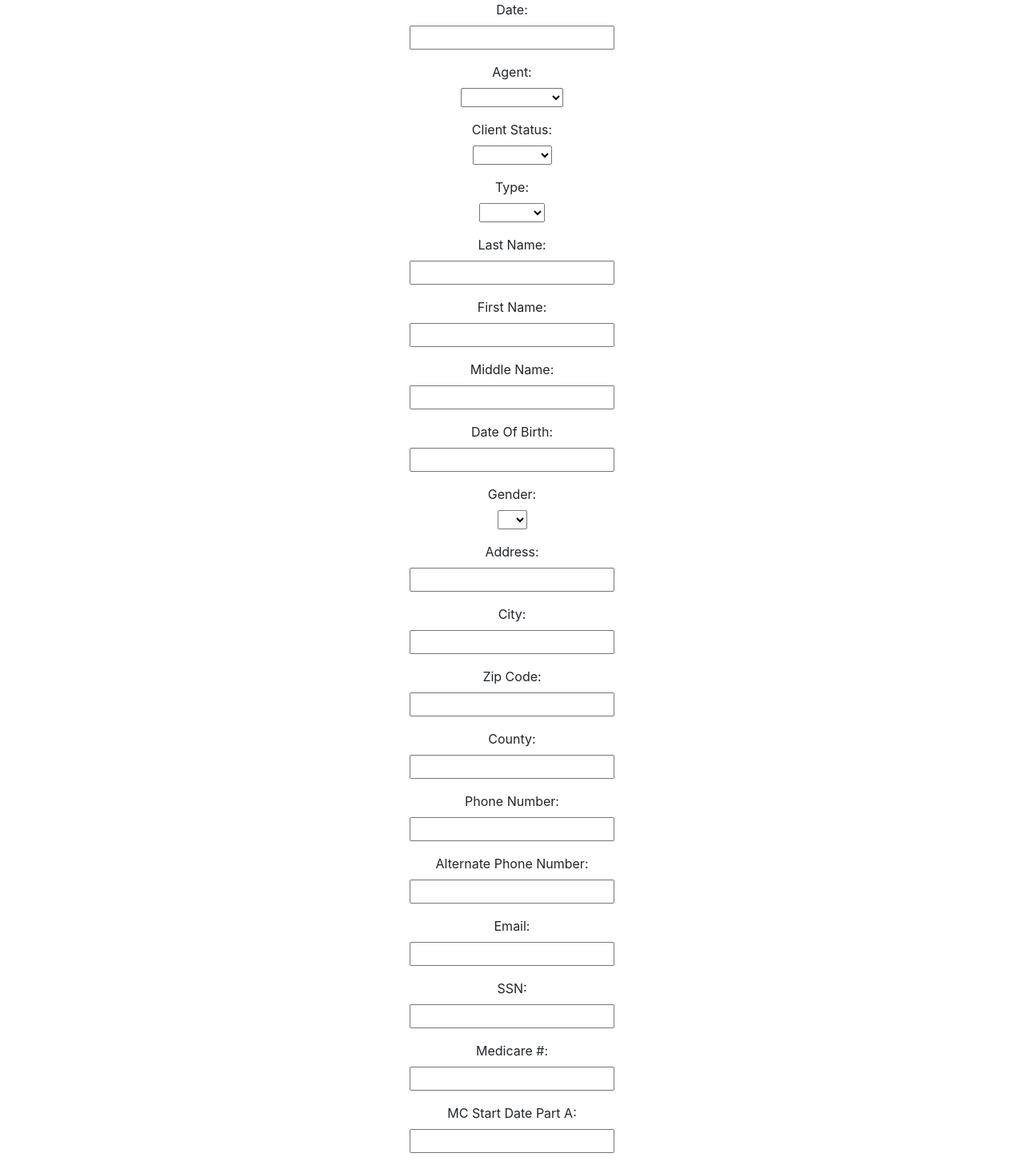
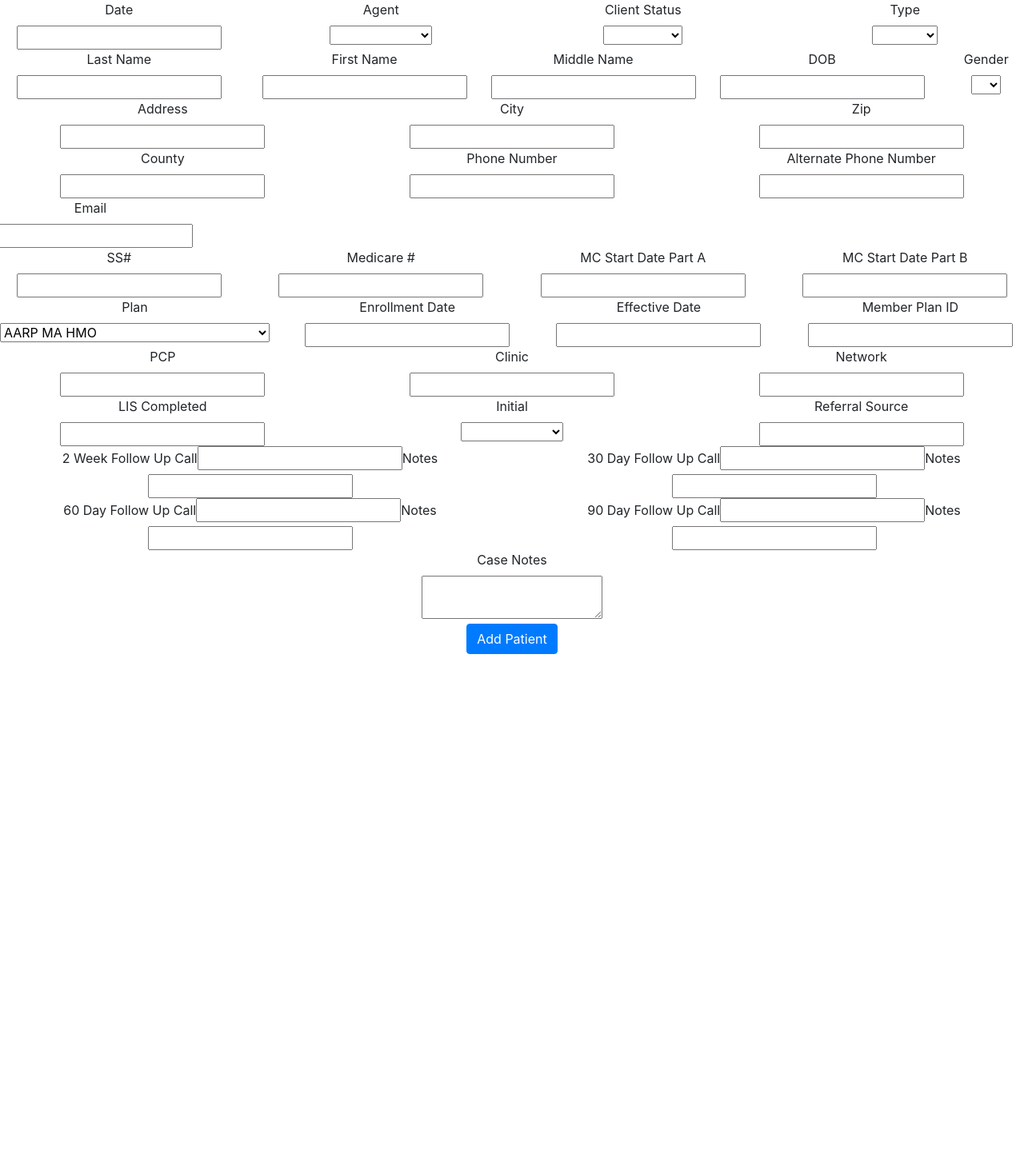
Before and after one commit to ericvasquez/gicDB, a React (Create React App) app in the folder client/: page /api/patient/new in a window 1280 px wide. Shown: the part 80-1542 px from the top of the page at 80% size. After the commit the page ends 898 px from the top, so only its background shows below. Built offline with nearby package versions, Linux system fonts and the light colour scheme.

Commit message:
changed layout of form

```diff
--- a/client/src/components/PatientForm.jsx
+++ b/client/src/components/PatientForm.jsx
@@ -25,19 +25,16 @@ export default () => {
 	const [patientZipCode, setPatientZipCode] = useState("");
 	const [patientCounty, setPatientCounty] = useState("");
 	const [patientPhoneNumber, setPatientPhoneNumber] = useState("");
-	const [patientAlternatePhoneNumber, setPatientAlternatePhoneNumber] = useState("");
+	const [
+		patientAlternatePhoneNumber,
+		setPatientAlternatePhoneNumber,
+	] = useState("");
 	const [patientMedicareNumber, setPatientMedicareNumber] = useState("");
 	const [patientDateOfBirth, setPatientDateOfBirth] = useState("");
 	const [patientSSN, setPatientSSN] = useState("");
 	const [patientPlan, setPatientPlan] = useState("");
-	const [
-		patientEnrollmentDate,
-		setPatientEnrollmentDate,
-	] = useState("");
-	const [
-		patientEffectiveDate,
-		setPatientEffectiveDate,
-	] = useState("");
+	const [patientEnrollmentDate, setPatientEnrollmentDate] = useState("");
+	const [patientEffectiveDate, setPatientEffectiveDate] = useState("");
 	const [patientMemberId, setPatientMemberId] = useState("");
 	const [patientDoctor, setPatientDoctor] = useState("");
 	const [patientClinic, setPatientClinic] = useState("");
@@ -47,11 +44,18 @@ export default () => {
 	const [twoWeekFollowUpCall, setTwoWeekFollowUpCall] = useState("");
 	const [twoWeekFollowUpCallNotes, setTwoWeekFollowUpCallNotes] = useState("");
 	const [oneMonthFollowUpCall, setOneMonthFollowUpCall] = useState("");
-	const [oneMonthFollowUpCallNotes, setOneMonthFollowUpCallNotes] = useState("");
+	const [oneMonthFollowUpCallNotes, setOneMonthFollowUpCallNotes] = useState(
+		"",
+	);
 	const [twoMonthFollowUpCall, setTwoMonthFollowUpCall] = useState("");
-	const [twoMonthFollowUpCallNotes, setTwoMonthFollowUpCallNotes] = useState("");
+	const [twoMonthFollowUpCallNotes, setTwoMonthFollowUpCallNotes] = useState(
+		"",
+	);
 	const [threeMonthFollowUpCall, setThreeMonthFollowUpCall] = useState("");
-	const [threeMonthFollowUpCallNotes, setThreeMonthFollowUpCallNotes] = useState("");
+	const [
+		threeMonthFollowUpCallNotes,
+		setThreeMonthFollowUpCallNotes,
+	] = useState("");
 	const [patientCaseNotes, setPatientCaseNotes] = useState("");
 	const [patientReferralDate, setPatientReferralDate] = useState("");
 	const [patientEmail, setPatientEmail] = useState("");
@@ -73,22 +77,40 @@ export default () => {
 	const [mspConfirmedDateInitials, setMspConfirmedDateInitials] = useState("");
 	const [mspDaysFromFaxDate, setMspDaysFromFaxDate] = useState("");
 	const [mspTwoWeekFUDate, setMspTwoWeekFUDate] = useState("");
-	const [mspTwoWeekFUDateCompleted, setMspTwoWeekFUDateCompleted] = useState("");
-	const [mspTwoWeekFUDateCompletedInitials, setMspTwoWeekFUDateCompletedInitials] = useState("");
+	const [mspTwoWeekFUDateCompleted, setMspTwoWeekFUDateCompleted] = useState(
+		"",
+	);
+	const [
+		mspTwoWeekFUDateCompletedInitials,
+		setMspTwoWeekFUDateCompletedInitials,
+	] = useState("");
 	const [mspFourWeekFUDate, setMspFourWeekFUDate] = useState("");
-	const [mspFourWeekFUDateCompleted, setMspFourWeekFUDateCompleted] = useState("");
-	const [mspFourWeekFUDateCompletedInitials, setMspFourWeekFUDateCompletedInitials] = useState("");
+	const [mspFourWeekFUDateCompleted, setMspFourWeekFUDateCompleted] = useState(
+		"",
+	);
+	const [
+		mspFourWeekFUDateCompletedInitials,
+		setMspFourWeekFUDateCompletedInitials,
+	] = useState("");
 	const [mspSixWeekFUDate, setMspSixWeekFUDate] = useState("");
-	const [mspSixWeekFUDateCompleted, setMspSixWeekFUDateCompleted] = useState("");
-	const [mspSixWeekFUDateCompletedInitials, setMspSixWeekFUDateCompletedInitials] = useState("");
+	const [mspSixWeekFUDateCompleted, setMspSixWeekFUDateCompleted] = useState(
+		"",
+	);
+	const [
+		mspSixWeekFUDateCompletedInitials,
+		setMspSixWeekFUDateCompletedInitials,
+	] = useState("");
 	const [mspLetterRecievedDate, setMspLetterRecievedDate] = useState("");
-	const [mspLetterRecievedInitials, setMspLetterRecievedInitials] = useState("");
+	const [mspLetterRecievedInitials, setMspLetterRecievedInitials] = useState(
+		"",
+	);
 	const [mspFaxedInsurance, setMspFaxedInsurance] = useState("");
-	const [mspFaxedInsuranceInitials, setMspFaxedInsuranceInitials] = useState("");
+	const [mspFaxedInsuranceInitials, setMspFaxedInsuranceInitials] = useState(
+		"",
+	);
 	const [mspLetterToAgent, setMspLetterToAgent] = useState("");
 	const [mspLetterToAgentInitials, setMspLetterToAgentInitials] = useState("");
 	const [mspNotes, setMspNotes] = useState("");
-
 
 	const onSubmitHandler = (e) => {
 		e.preventDefault();
@@ -168,7 +190,7 @@ export default () => {
 				mspFaxedInsuranceInitials,
 				mspLetterToAgent,
 				mspLetterToAgentInitials,
-				mspNotes
+				mspNotes,
 			})
 			.then((res) => {
 				if (res.data.error) {
@@ -193,23 +215,19 @@ export default () => {
 			))}
 			<Link to={`/api/patients`}>back to home</Link>
 			<h1>Add New</h1>
-			<p>
-				<label>Date:</label>
-				<br />
+			<div class="row g-2">
+				<div class="col-md-3">
+					<label>Date</label>
+					<br></br>
 					<input
 						type="text"
 						onChange={(e) => setInitialDate(e.target.value)}
 						value={initialDate}
 					/>
-			</p>
-			<p>
-				<label>Agent:</label>
-				<br />
-				{/* <input
-					type="text"
-					onChange={(e) => setAgentInitials(e.target.value)}
-					value={agentInitials}
-				/> */}
+				</div>
+				<div class="col-md-3">
+					<label>Agent</label>
+					<br></br>
 					<select
 						value={agentInitials}
 						onChange={(e) => setAgentInitials(e.target.value)}>
@@ -220,9 +238,9 @@ export default () => {
 						<option value="Lisa Streeter">Lisa Streeter</option>
 						<option value="Other">Other</option>
 					</select>
-			</p>
-			<p>
-				<label>Client Status:</label>
+				</div>
+				<div class="col-md-3">
+					<label>Client Status</label>
 					<br />
 					<select
 						value={patientStatus}
@@ -233,9 +251,9 @@ export default () => {
 						<option value="Deceased">Deceased</option>
 						<option value="Potential">Potential</option>
 					</select>
-			</p>
-			<p>
-				<label>Type:</label>
+				</div>
+				<div class="col-md-3">
+					<label>Type</label>
 					<br />
 					<select
 						value={patientType}
@@ -245,45 +263,48 @@ export default () => {
 						<option value="Flip">Flip</option>
 						<option value="GIC Flip">GIC Flip</option>
 					</select>
-			</p>
-			<p>
-				<label>Last Name:</label>
+				</div>
+			</div>
+
+			<div class="row g-2">
+				<div class="col-md-3">
+					<label>Last Name</label>
 					<br />
 					<input
 						type="text"
 						onChange={(e) => setPatientLastName(e.target.value)}
 						value={patientLastName}
 					/>
-			</p>
-			<p>
-				<label>First Name:</label>
+				</div>
+				<div class="col">
+					<label>First Name</label>
 					<br />
 					<input
 						type="text"
 						onChange={(e) => setPatientFirstName(e.target.value)}
 						value={patientFirstName}
 					/>
-			</p>
-			<p>
-				<label>Middle Name:</label>
+				</div>
+				<div class="col">
+					<label>Middle Name</label>
 					<br />
 					<input
 						type="text"
 						onChange={(e) => setPatientMiddleName(e.target.value)}
 						value={patientMiddleName}
 					/>
-			</p>
-			<p>
-				<label>Date Of Birth:</label>
+				</div>
+				<div class="col">
+					<label>DOB</label>
 					<br />
 					<input
 						type="text"
 						onChange={(e) => setPatientDateOfBirth(e.target.value)}
 						value={patientDateOfBirth}
 					/>
-			</p>
-			<p>
-				<label>Gender:</label>
+				</div>
+				<div class="col">
+					<label>Gender</label>
 					<br />
 					<select
 						value={patientGender}
@@ -292,119 +313,131 @@ export default () => {
 						<option value="F">F</option>
 						<option value="M">M</option>
 					</select>
-			</p>
-			<p>
-				<label>Address:</label>
+				</div>
+			</div>
+
+			<div class="row g-2">
+				<div class="col">
+					<label>Address</label>
 					<br />
 					<input
 						type="text"
 						onChange={(e) => setPatientStreetAddress(e.target.value)}
 						value={patientStreetAddress}
 					/>
-			</p>
-			<p>
-				<label>City:</label>
+				</div>
+				<div class="col">
+					<label>City</label>
 					<br />
 					<input
 						type="text"
 						onChange={(e) => setPatientCity(e.target.value)}
 						value={patientCity}
 					/>
-			</p>
-			<p>
-				<label>Zip Code:</label>
+				</div>
+				<div class="col">
+					<label>Zip</label>
 					<br />
 					<input
 						type="text"
 						onChange={(e) => setPatientZipCode(e.target.value)}
 						value={patientZipCode}
 					/>
-			</p>
-			<p>
-				<label>County:</label>
+				</div>
+			</div>
+
+			<div class="row g-2">
+				<div class="col-md-4">
+					<label>County</label>
 					<br />
 					<input
 						type="text"
 						onChange={(e) => setPatientCounty(e.target.value)}
 						value={patientCounty}
 					/>
-			</p>
-			<p>
-				<label>Phone Number:</label>
+				</div>
+				<div class="col-md-4">
+					<label>Phone Number</label>
 					<br />
 					<input
 						type="text"
 						onChange={(e) => setPatientPhoneNumber(e.target.value)}
 						value={patientPhoneNumber}
 					/>
-			</p>
-			<p>
-				<label>Alternate Phone Number:</label>
+				</div>
+				<div class="col-md-4">
+					<label>Alternate Phone Number</label>
 					<br />
 					<input
 						type="text"
 						onChange={(e) => setPatientAlternatePhoneNumber(e.target.value)}
 						value={patientAlternatePhoneNumber}
 					/>
-			</p>
-			<p>
-				<label>Email:</label>
+				</div>
+			</div>
+
+			<div class="row g-2">
+				<div>
+					<label>Email</label>
 					<br />
 					<input
 						type="text"
 						onChange={(e) => setPatientEmail(e.target.value)}
 						value={patientEmail}
 					/>
-			</p>
-			<p>
-				<label>SSN:</label>
+				</div>
+			</div>
+
+			<div class="row g-2">
+				<div class="col">
+				<label>SS#</label>
 				<br />
 				<input
 					type="text"
 					onChange={(e) => setPatientSSN(e.target.value)}
 					value={patientSSN}
 				/>
-			</p>
-			<p>
-				<label>Medicare #:</label>
+				</div>
+				<div class="col">
+				<label>Medicare #</label>
 				<br />
 				<input
 					type="text"
 					onChange={(e) => setPatientMedicareNumber(e.target.value)}
 					value={patientMedicareNumber}
 				/>
-			</p>
-			<p>
-				<label>MC Start Date Part A:</label>
+				</div>
+				<div class="col">
+				<label>MC Start Date Part A</label>
 				<br />
 				<input
 					type="text"
 					onChange={(e) => setMcStartDate(e.target.value)}
 					value={mcStartDate}
 				/>
-			</p>
-			<p>
-				<label>MC Start Date Part B:</label>
+				</div>
+				<div class="col">
+				<label>MC Start Date Part B</label>
 				<br />
 				<input
 					type="text"
 					onChange={(e) => setMcStartDateB(e.target.value)}
 					value={mcStartDateB}
 				/>
-			</p>
-			<p>
-				<label>Plan:</label>
+				</div>
+			</div>
+
+			<div class="row g-2">
+				<div class="col">
+				<label>Plan</label>
 				<br />
-				{/* <input
-					type="text"
-					onChange={(e) => setPatientPlan(e.target.value)}
-					value={patientPlan}
-				/> */}
 				<select
 					value={patientPlan}
 					onChange={(e) => setPatientPlan(e.target.value)}>
 					<option value="AARP MA HMO">AARP MA HMO</option>
-					<option value="AARP MA Secure Horizon HMO">AARP MA Secure Horizon HMO</option>
+					<option value="AARP MA Secure Horizon HMO">
+						AARP MA Secure Horizon HMO
+					</option>
 					<option value="UHC MA Dual HMO">UHC MA Dual HMO</option>
 					<option value="UHC MA Chronic HMO">UHC MA Chronic HMO</option>
 					<option value="UHC MA Patriot HMO">UHC MA Patriot HMO</option>
@@ -414,69 +447,89 @@ export default () => {
 					<option value="UHC MA Gold RPPO">UHC MA Gold RPPO</option>
 					<option value="UHC MA Silver RPPO">UHC MA Silver RPPO</option>
 					<option value="Humana Gold Plus HMO">Humana Gold Plus HMO</option>
-					<option value="Humana Gold Plus HMO D-SNP">Humana Gold Plus HMO D-SNP</option>
-					<option value="Humana Gold Plus Heart & Diabetes HMO">Humana Gold Plus Heart & Diabetes HMO</option>
+					<option value="Humana Gold Plus HMO D-SNP">
+						Humana Gold Plus HMO D-SNP
+					</option>
+					<option value="Humana Gold Plus Heart & Diabetes HMO">
+						Humana Gold Plus Heart & Diabetes HMO
+					</option>
 					<option value="Humana Choice PPO">Humana Choice PPO</option>
 					<option value="Humana RPPO">Humana RPPO</option>
 					<option value="Humana Honor PPO">Humana Honor PPO</option>
-					<option value=""></option>
 				</select>
-			</p>
-			<p>
-				<label>Enrollment Date:</label>
+				</div>
+				<div class="col">
+				<label>Enrollment Date</label>
 				<br />
 				<input
 					type="text"
 					onChange={(e) => setPatientEnrollmentDate(e.target.value)}
 					value={patientEnrollmentDate}
 				/>
-			</p>
-			<p>
-				<label>Member Plan Id:</label>
+				</div>
+				<div class="col">
+				<label>Effective Date</label>
+				<br />
+				<input
+					type="text"
+					onChange={(e) => setPatientEffectiveDate(e.target.value)}
+					value={patientEffectiveDate}
+				/>
+				</div>
+				<div class="col">
+				<label>Member Plan ID</label>
 				<br />
 				<input
 					type="text"
 					onChange={(e) => setPatientMemberId(e.target.value)}
 					value={patientMemberId}
 				/>
-			</p>
-			<p>
-				<label>PCP:</label>
+				</div>
+			</div>
+
+			<div class="row g-2">
+				<div class="col md-4">
+				<label>PCP</label>
 				<br />
 				<input
 					type="text"
 					onChange={(e) => setPatientDoctor(e.target.value)}
 					value={patientDoctor}
 				/>
-			</p>
-			<p>
-				<label>Clinic:</label>
+				</div>
+				<div class="col md-4">
+				<label>Clinic</label>
 				<br />
 				<input
 					type="text"
 					onChange={(e) => setPatientClinic(e.target.value)}
 					value={patientClinic}
 				/>
-			</p>
-			<p>
-				<label>Network:</label>
+				</div>
+				<div class="col md-4">
+				<label>Network</label>
 				<br />
 				<input
 					type="text"
 					onChange={(e) => setPatientNetwork(e.target.value)}
 					value={patientNetwork}
 				/>
-			</p>
-			<p>
-				<label>LIS Completed:</label>
+				</div>
+			</div>
+
+			<div class="row g-2">
+				<div class="col">
+				<label>LIS Completed</label>
 				<br />
 				<input
 					type="text"
 					onChange={(e) => setPatientLISDate(e.target.value)}
 					value={patientLISDate}
-				/><br />
-								<label>Initial:</label>
-
+				/>
+				</div>
+				<div class="col">
+				<label>Initial</label>
+<br></br>
 <select
 	value={agentInitials}
 	onChange={(e) => setAgentInitials(e.target.value)}>
@@ -487,84 +540,90 @@ export default () => {
 	<option value="Lisa Streeter">Lisa Streeter</option>
 	<option value="Other">Other</option>
 </select>
-			</p>
-			<p>
-				<label>Referral Source:</label>
+				</div>
+				<div class="col">
+				<label>Referral Source</label>
 				<br />
 				<input
 					type="text"
 					onChange={(e) => setPatientReferralSource(e.target.value)}
 					value={patientReferralSource}
 				/>
-			</p>
+				</div>
+			</div>
 
-			<p>
-				<label>2 Week Follow Up Call:</label>
+			<div class="row g-2">
+				<div class="col-6">
+				<label>2 Week Follow Up Call</label>
 				<input
 					type="text"
 					onChange={(e) => setTwoWeekFollowUpCall(e.target.value)}
 					value={twoWeekFollowUpCall}
 				/>
-				<label>Notes:</label>
+				<label>Notes</label>
 				<input
 					type="text"
 					onChange={(e) => setTwoWeekFollowUpCallNotes(e.target.value)}
 					value={twoWeekFollowUpCallNotes}
 				/>
-			</p>
-			<p>
-				<label>30 Day Follow Up Call:</label>
+				</div>
+				<div class="col-6">
+				<label>30 Day Follow Up Call</label>
 				<input
 					type="text"
 					onChange={(e) => setOneMonthFollowUpCall(e.target.value)}
 					value={oneMonthFollowUpCall}
 				/>
-				<label>Notes:</label>
+				<label>Notes</label>
 				<input
 					type="text"
 					onChange={(e) => setOneMonthFollowUpCallNotes(e.target.value)}
 					value={oneMonthFollowUpCallNotes}
 				/>
-			</p>
-			<p>
-				<label>60 Day Follow Up Call:</label>
+				</div>
+			</div>
+			<div class="row g-2">
+				<div class="col-6">
+				<label>60 Day Follow Up Call</label>
 				<input
 					type="text"
 					onChange={(e) => setTwoMonthFollowUpCall(e.target.value)}
 					value={twoMonthFollowUpCall}
 				/>
-				<label>Notes:</label>
+				<label>Notes</label>
 				<input
 					type="text"
 					onChange={(e) => setTwoMonthFollowUpCallNotes(e.target.value)}
 					value={twoMonthFollowUpCallNotes}
 				/>
-			</p>
-			<p>
-				<label>90 Day Follow Up Call:</label>
+				</div>
+				<div class="col-6">
+				<label>90 Day Follow Up Call</label>
 				<input
 					type="text"
 					onChange={(e) => setThreeMonthFollowUpCall(e.target.value)}
 					value={threeMonthFollowUpCall}
 				/>
-				<label>Notes:</label>
+				<label>Notes</label>
 				<input
 					type="text"
 					onChange={(e) => setThreeMonthFollowUpCallNotes(e.target.value)}
 					value={threeMonthFollowUpCallNotes}
 				/>
-			</p>
-			<p>
-				<label>Case Notes:</label>
+				</div>
+			</div>
+
+			<div class="row g-2">
+				<div class="col">
+				<label>Case Notes</label>
 				<br />
 				<textarea
 					type="text"
 					onChange={(e) => setPatientCaseNotes(e.target.value)}
 					value={patientCaseNotes}
 				/>
-			</p>
-
-
+				</div>
+			</div>
 
 			<input type="submit" className="btn btn-primary" value="Add Patient" />
 		</form>
```
Lines whose indentation alone changed are shown as unchanged.
